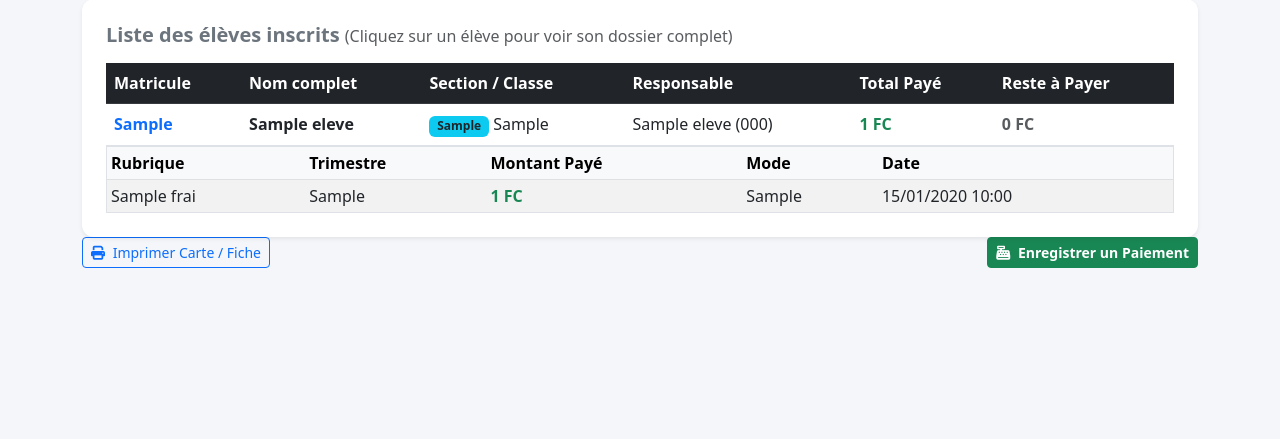
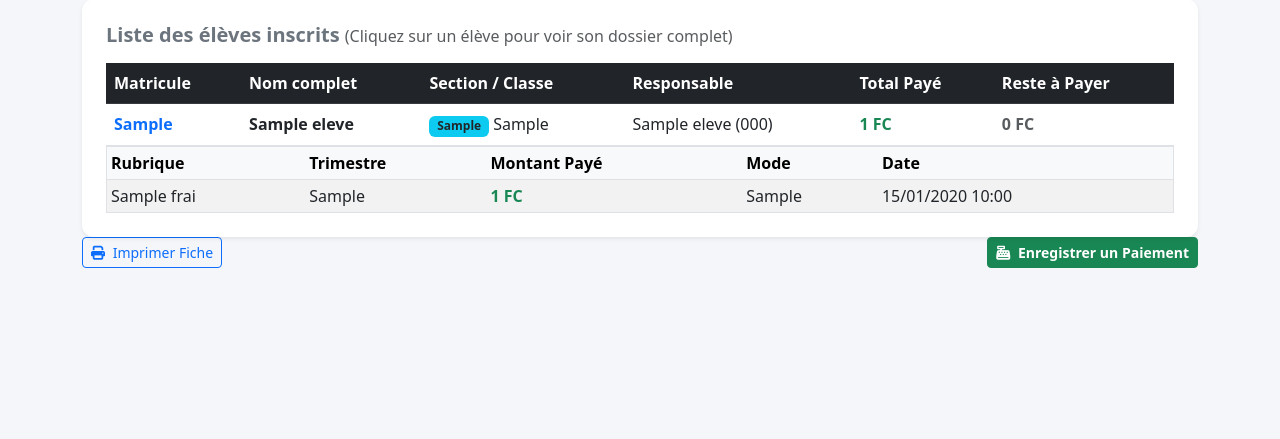
Before and after one commit to osemwanza-ai/gestion-la-charite, a Flask app: page /eleves in a window 1280 px wide. Shown: the part 343-782 px from the top of the page. Run offline with Flask 3, Linux system fonts and the light colour scheme; tables that the repository leaves empty hold one stand-in row (values such as "Sample post").

Commit message:
Update eleves.html

```diff
--- a/templates/eleves.html
+++ b/templates/eleves.html
@@ -27,12 +27,11 @@
         </a>
     </div>
 
-    <!-- Zone de Filtres et Recherche -->
+    <!-- Filtres -->
     <div class="card card-custom bg-white shadow-sm p-4 mb-4">
         <h5 class="fw-bold mb-3 text-primary"><i class="fa-solid fa-filter me-2"></i>Filtres de recherche</h5>
         <form method="GET" action="{{ url_for('liste_eleves') }}">
             <div class="row g-3">
-                <!-- Champ Recherche par Nom -->
                 <div class="col-md-3">
                     <label class="form-label text-muted small fw-bold">Nom complet de l'élève</label>
                     <input type="text" name="nom" class="form-control" placeholder="Ex: Mulunda, Bomolo..." value="{{ nom_sel }}">
@@ -69,7 +68,7 @@
         </form>
     </div>
 
-    <!-- Liste des Élèves -->
+    <!-- Liste -->
     <div class="card card-custom bg-white shadow-sm p-4">
         <h5 class="fw-bold mb-3 text-secondary">
             Liste des élèves inscrits
@@ -102,7 +101,7 @@
                         </td>
                     </tr>
 
-                    <!-- Modal Dossier Complet Élève -->
+                    <!-- Modal Dossier Élève -->
                     <div class="modal fade" id="modalEleve{{ e.id }}" tabindex="-1" aria-hidden="true">
                         <div class="modal-dialog modal-lg modal-dialog-centered">
                             <div class="modal-content">
@@ -113,7 +112,6 @@
                                     <button type="button" class="btn-close btn-close-white" data-bs-dismiss="modal" aria-label="Fermer"></button>
                                 </div>
                                 <div class="modal-body">
-                                    <!-- Signalétique Élève -->
                                     <h6 class="fw-bold text-primary mb-3"><i class="fa-solid fa-id-card me-2"></i>Identité & Renseignements</h6>
                                     <div class="row g-2 mb-3 bg-light p-3 rounded">
                                         <div class="col-md-6">
@@ -123,14 +121,13 @@
                                             <p class="mb-1"><strong>Adresse :</strong> {{ e.adresse or '-' }}</p>
                                         </div>
                                         <div class="col-md-6">
-                                            <p class="mb-1"><strong>Section / Classe :</strong> {{ e.section }} - {{ e.classe }} {{ '(' ~ e.option ~ ')' if e.option else '' }}</p>
+                                            <p class="mb-1"><strong>Section / Classe :</strong> {{ e.section }} - {{ e.classe }} {% if e.option %}({{ e.option }}){% endif %}</p>
                                             <p class="mb-1"><strong>Responsable / Tuteur :</strong> {{ e.nom_responsables }} ({{ e.lien_parente or 'Tuteur' }})</p>
                                             <p class="mb-1"><strong>Téléphone principal :</strong> {{ e.telephone_principal }}</p>
                                             <p class="mb-1"><strong>Téléphone second. :</strong> {{ e.telephone_secondaire or '-' }}</p>
                                         </div>
                                     </div>
 
-                                    <!-- Résumé de la Situation Financière -->
                                     <h6 class="fw-bold text-primary mb-2"><i class="fa-solid fa-wallet me-2"></i>Situation Financière</h6>
                                     <div class="row g-2 mb-3">
                                         <div class="col-md-4">
@@ -155,7 +152,6 @@
                                         </div>
                                     </div>
 
-                                    <!-- Détail des Paiements -->
                                     <h6 class="fw-bold text-secondary mb-2"><i class="fa-solid fa-list-check me-2"></i>Historique des paiements versés</h6>
                                     <div class="table-responsive">
                                         <table class="table table-sm table-striped border align-middle mb-0">
@@ -188,7 +184,7 @@
                                 </div>
                                 <div class="modal-footer d-flex justify-content-between">
                                     <a href="{{ url_for('imprimer_recu', type_recu='inscription', id_recu=e.id) }}" target="_blank" class="btn btn-outline-primary btn-sm">
-                                        <i class="fa-solid fa-print me-1"></i> Imprimer Carte / Fiche
+                                        <i class="fa-solid fa-print me-1"></i> Imprimer Fiche
                                     </a>
                                     <a href="{{ url_for('paiement', eleve_id=e.id) }}" class="btn btn-success btn-sm fw-bold">
                                         <i class="fa-solid fa-cash-register me-1"></i> Enregistrer un Paiement
```
